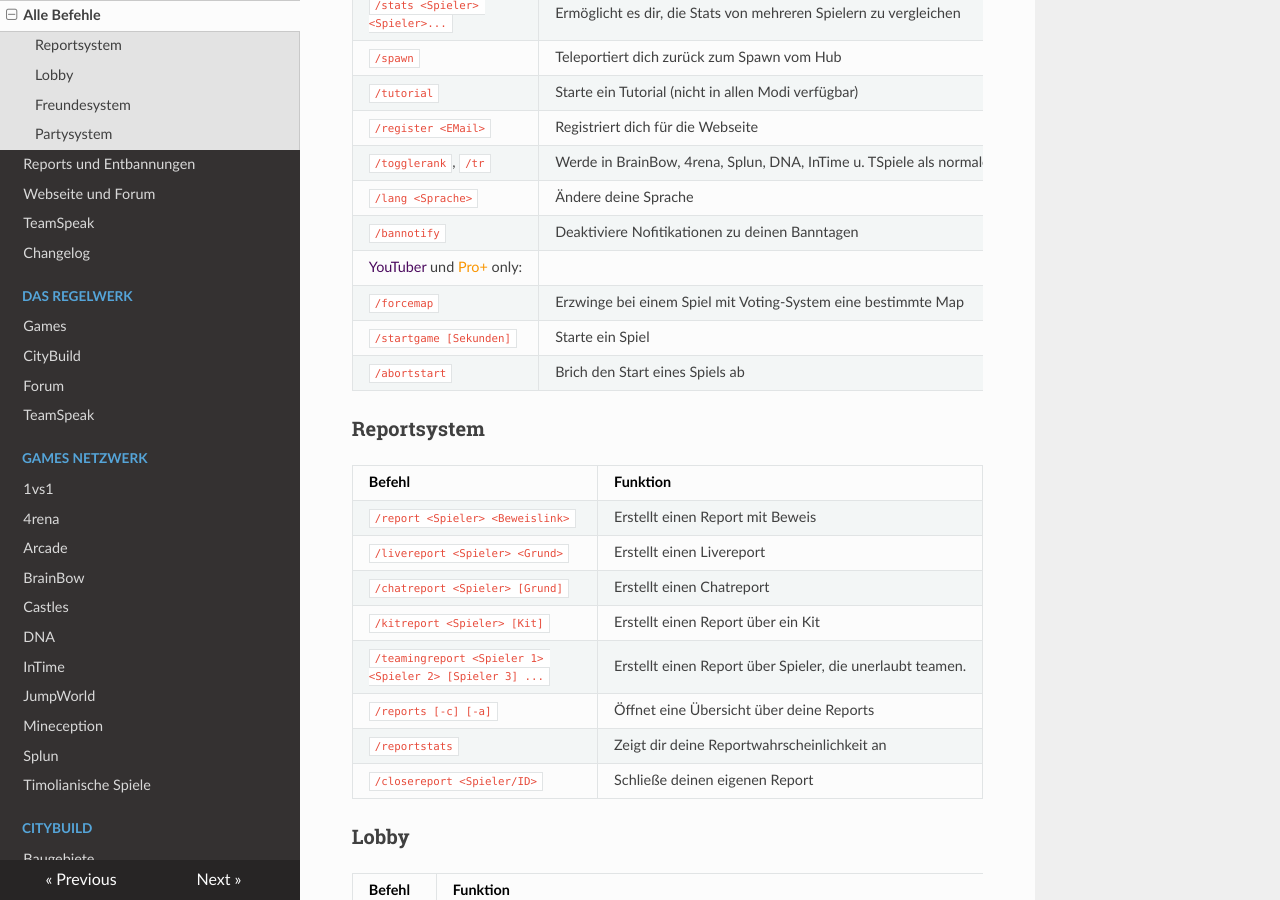
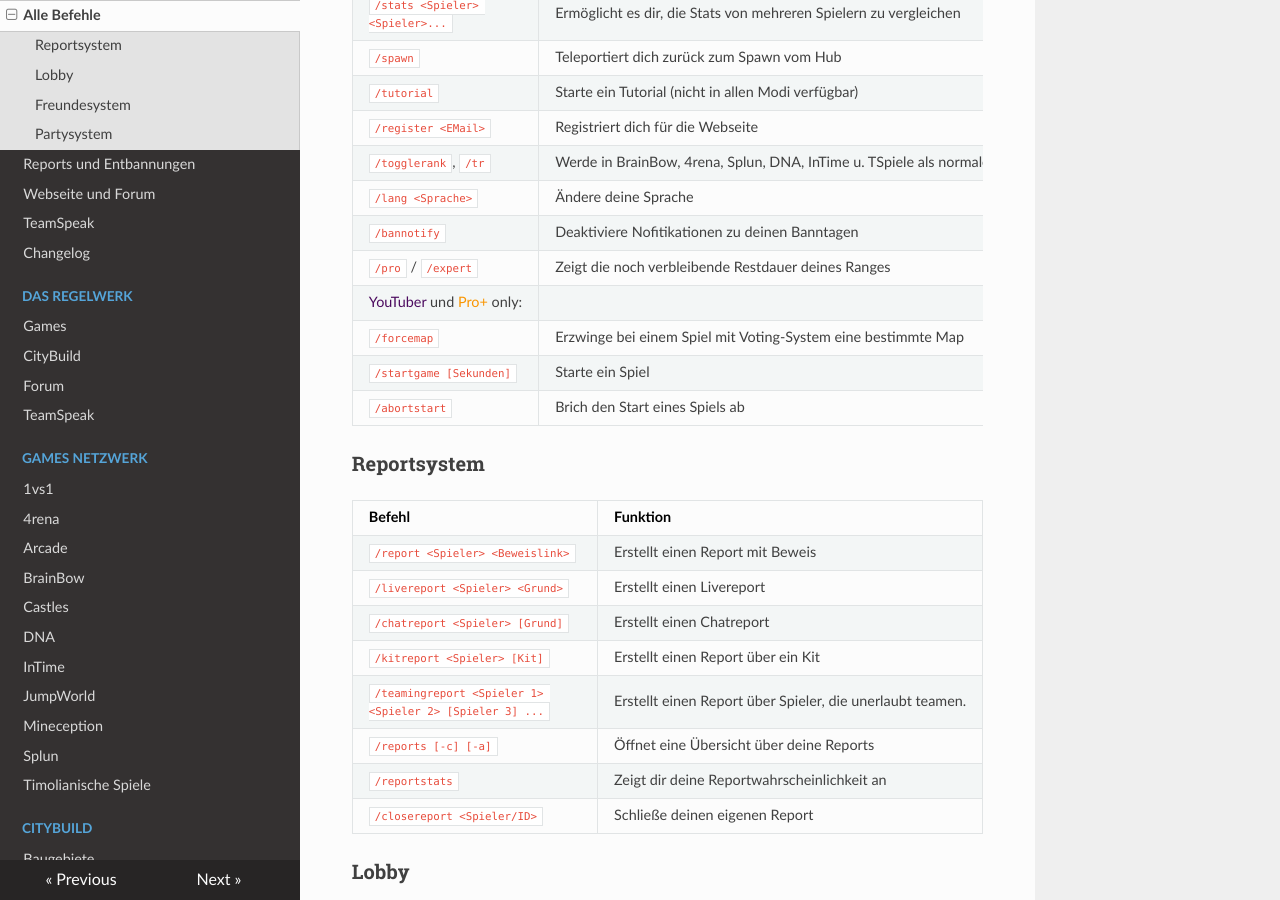
Before and after one commit to TimoliaDE/HowTo, an MkDocs documentation site: the page built from docs/commands.md, in a window 1280 px wide and 900 px high, scrolled down 715 px. Built offline with MkDocs 1.6.1, drawn with Linux system fonts in a browser that asks for light colours; nearby versions of some CDN libraries; old or Windows-style settings are respelled for this version of MkDocs.

Commit message:
/pro & /expert

```diff
--- a/docs/commands.md
+++ b/docs/commands.md
@@ -23,6 +23,7 @@ Diese Befehle sind global nutzbar und stehen dir jederzeit zur Verfügung.
 | `/togglerank`, `/tr` | Werde in BrainBow, 4rena, Splun, DNA, InTime u. TSpiele als normaler Spieler angezeigt |
 | `/lang <Sprache>` | Ändere deine Sprache |
 | `/bannotify` | Deaktiviere Nofitikationen zu deinen Banntagen |
+| `/pro` / `/expert` | Zeigt die noch verbleibende Restdauer deines Ranges |
 <span style="color:#4C0B5F">YouTuber</span> und <span style="color:#F99500">Pro+</span> only:
 | `/forcemap` | Erzwinge bei einem Spiel mit Voting-System eine bestimmte Map |
 | `/startgame [Sekunden]` | Starte ein Spiel |
```
